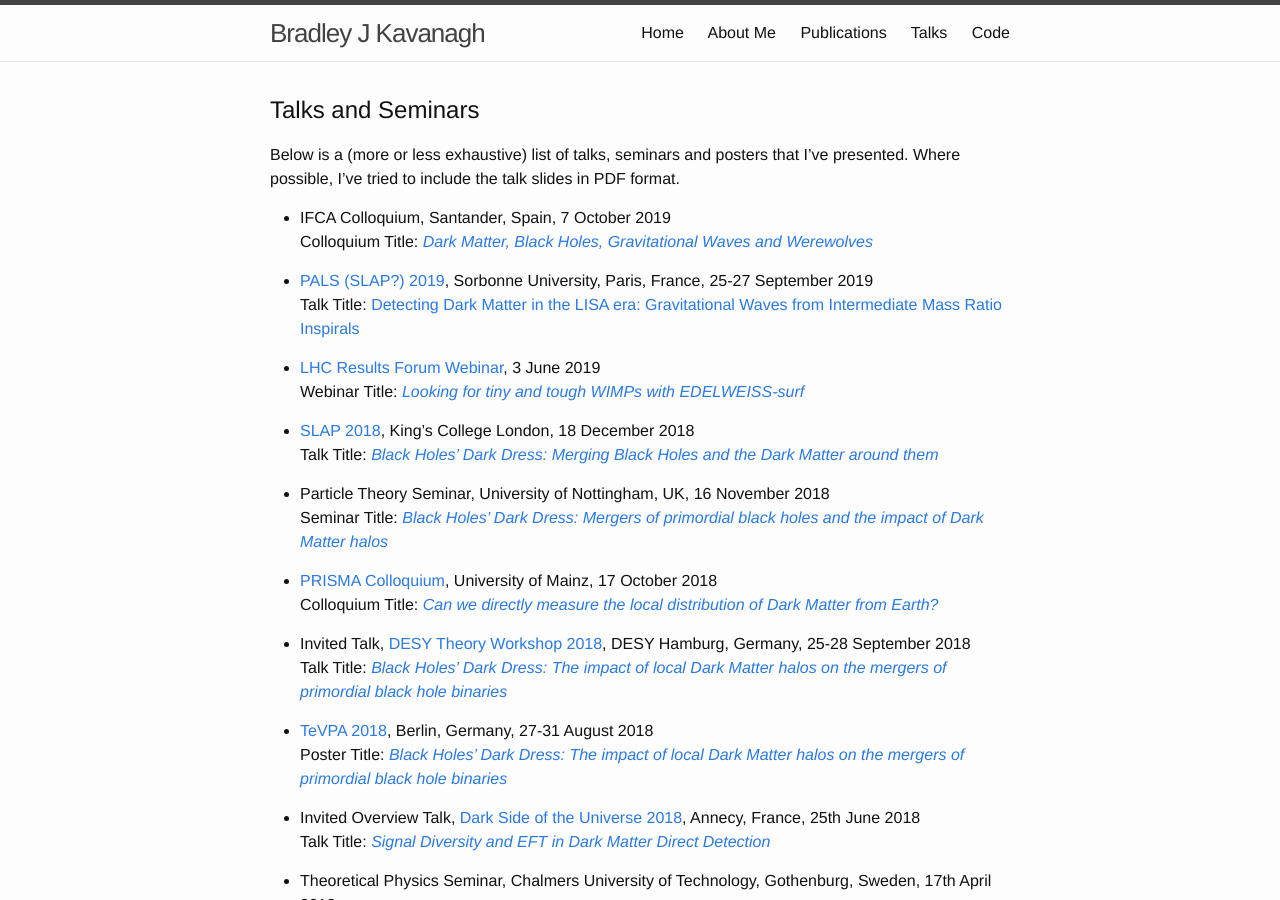
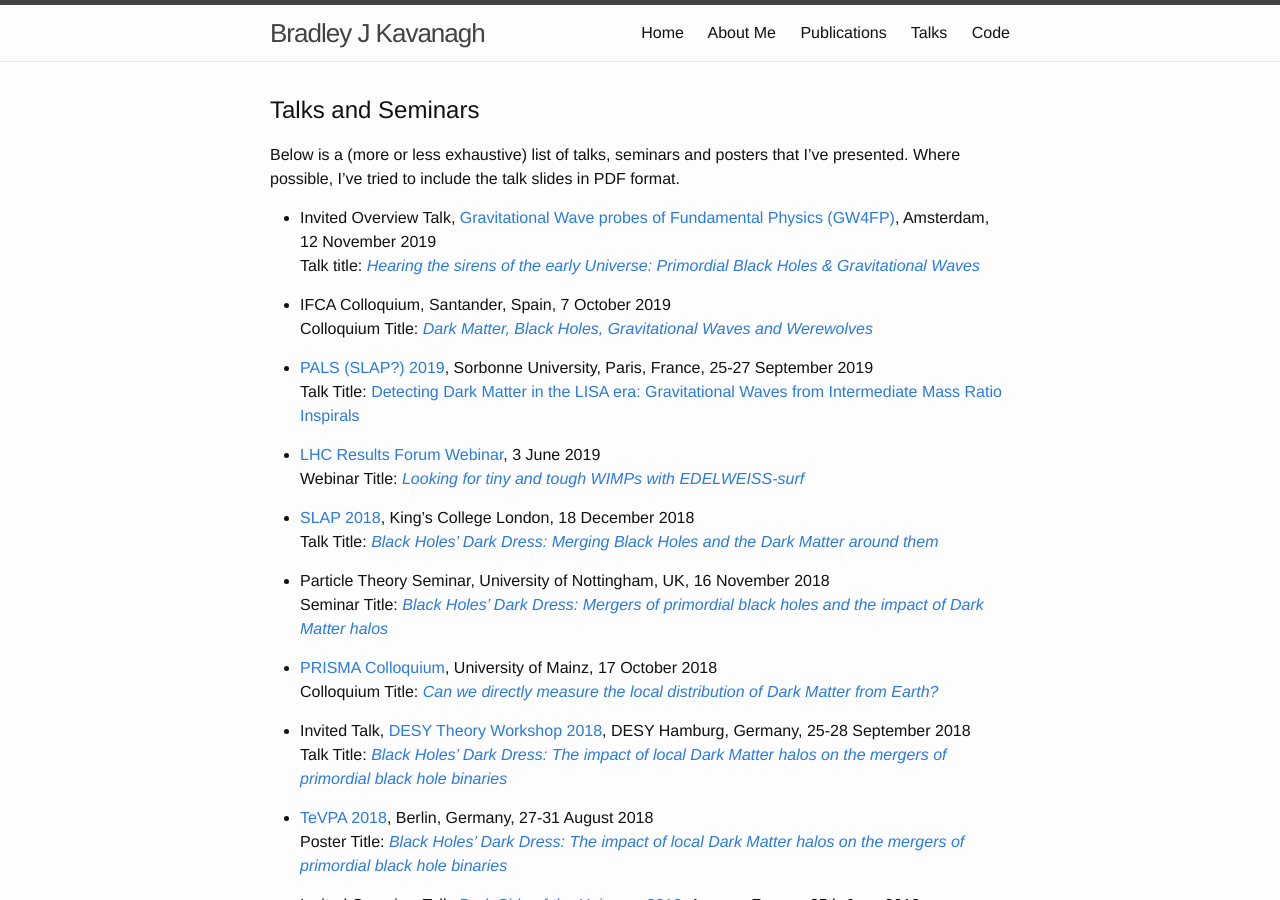
Before and after one commit to bradkav/bradkav.github.io, a Jekyll site: the page built from talks.md, in a window 1280 px wide and 900 px high. Built offline with Jekyll 4.4.1, drawn with Linux system fonts in a browser that asks for light colours.

Commit message:
Added GW4FP talk

```diff
--- a/talks.md
+++ b/talks.md
@@ -8,6 +8,9 @@ weight: 4
 ## Talks and Seminars
 
 Below is a (more or less exhaustive) list of talks, seminars and posters that I've presented. Where possible, I've tried to include the talk slides in PDF format.
+
+- Invited Overview Talk, [Gravitational Wave probes of Fundamental Physics (GW4FP)](https://indico.cern.ch/event/843270/), Amsterdam, 12 November 2019
+Talk title: [*Hearing the sirens of the early Universe: Primordial Black Holes & Gravitational Waves*](/assets/slides/KAVANAGH-PBHs-GW4FP2019.pdf)
 
 - IFCA Colloquium, Santander, Spain, 7 October 2019
 Colloquium Title: [*Dark Matter, Black Holes, Gravitational Waves and Werewolves*](/assets/slides/KAVANAGH-Santander2019.pdf)
```
